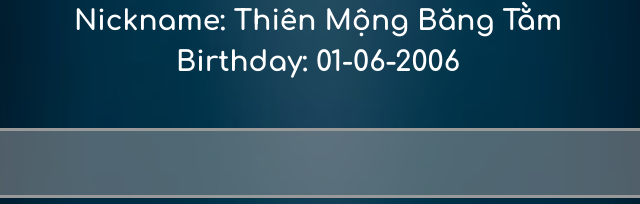
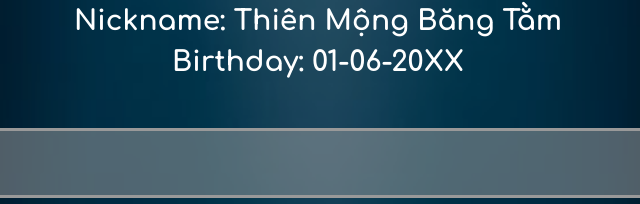
Before and after one commit to ngocduongea/truongngocduong, a plain HTML site: page index.html in a window 1280 px wide. Shown: the part 304-508 px from the top of the page, 322-962 px from the left. Drawn offline with nearby package versions, Linux system fonts and the light colour scheme.

Commit message:
Update index.html

```diff
--- a/index.html
+++ b/index.html
@@ -30,7 +30,7 @@
             <h1 class="h3 fw-bold">My name is</h1>
             <h1 class="h3 fw-bold">Trương Ngọc Dương</h1>
             <h1 class="h3 fw-bold">Nickname: Thiên Mộng Băng Tằm</h1>
-            <h1 class="h3 fw-bold">Birthday: 01-06-2006</h1>
+            <h1 class="h3 fw-bold">Birthday: 01-06-20XX</h1>
         </header>
 
         <!-- Content -->
```
